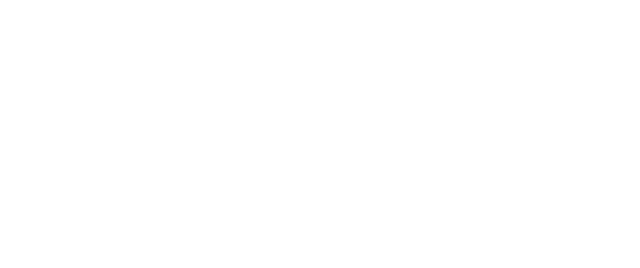
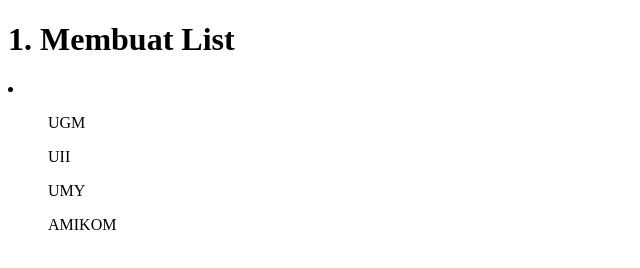
Before and after one commit to ArviRizqi/pw_praktikum_2, a plain HTML site: page index.html in a window 1280 px wide. Shown: the whole page, without its empty margins (0-640 px from the left). Drawn offline with Linux system fonts and the light colour scheme.

Commit message:
Menambah list

```diff
--- a/index.html
+++ b/index.html
@@ -6,6 +6,14 @@
     <title>Praktikum 2</title>
 </head>
 <body>
-
+    <h1>1. Membuat List</h1>
+     <nav>
+        <li>
+            <ul><a href="#"></a>UGM</ul>
+            <ul><a href="#"></a>UII</ul>
+            <ul><a href="#"></a>UMY</ul>
+            <ul><a href="#"></a>AMIKOM</ul>
+        </li>
+     </nav>
 </body>
 </html>
```
